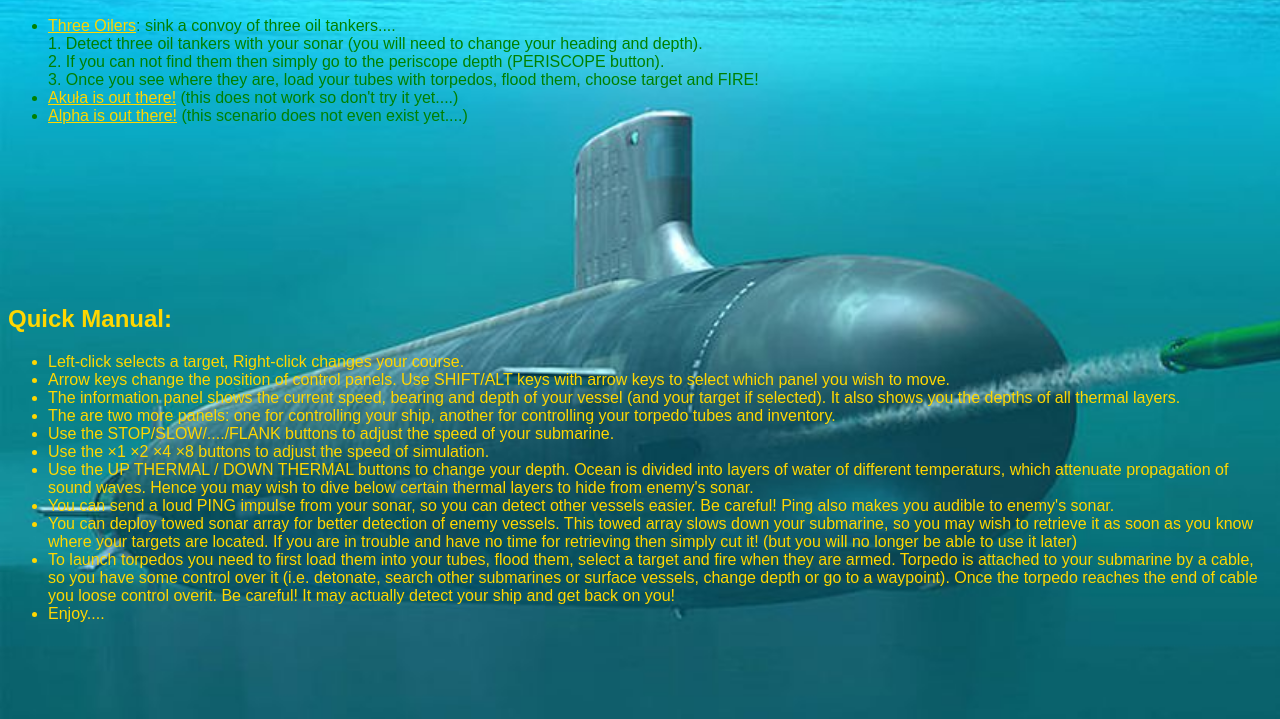
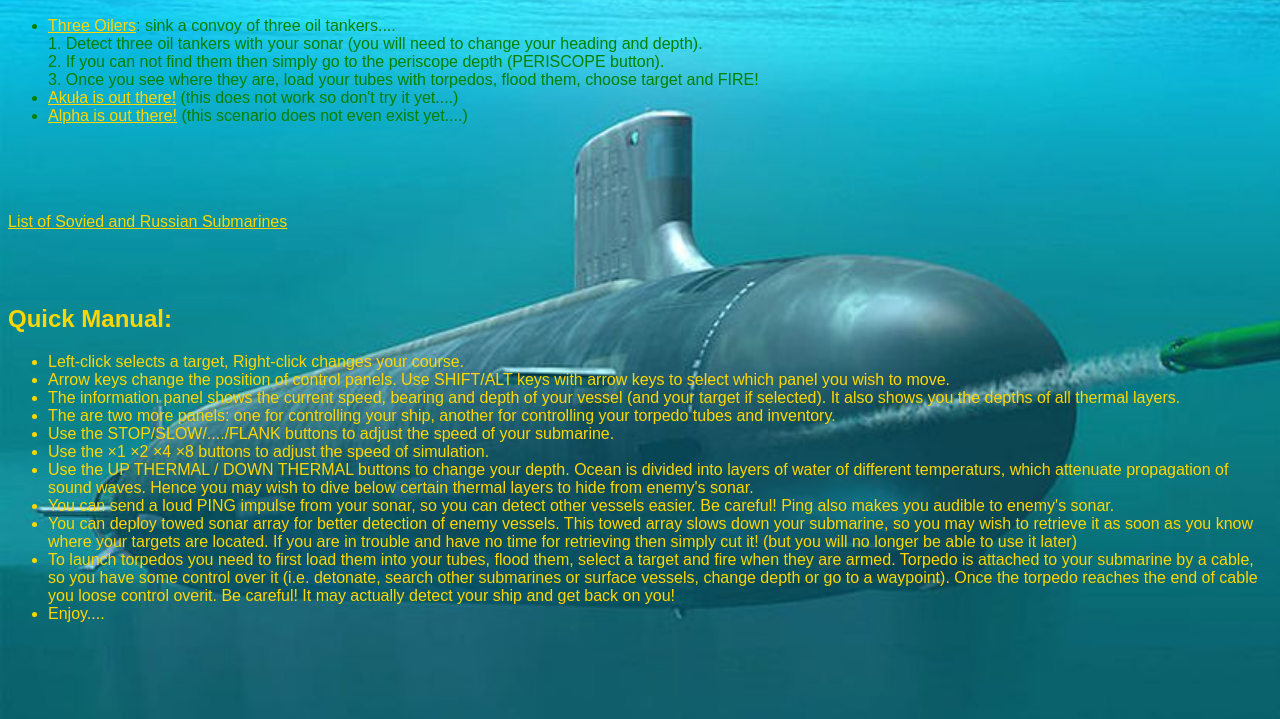
Before and after one commit to HERCsMusicSystems/seawolf, a plain HTML site: page seawolf.html in a window 1280 px wide. Shown: the part 97-816 px from the top of the page. Drawn offline with Linux system fonts and the light colour scheme.

Commit message:
Link to list of russian submarines added.

```diff
--- a/seawolf.html
+++ b/seawolf.html
@@ -50,8 +50,9 @@
       <li><a href="alpha_is_out_there.html">Alpha is out there!</a> (this scenario does not even exist yet....)</li>
     </ul>
     <br /><br /><br /><br />
+    <div style="color: gold;">
+      <a href="doc/list_of_russian_submarines.html">List of Sovied and Russian Submarines</a>
       <br /><br /><br /><br />
-    <div style="color: gold;">
       <h2>Quick Manual:</h2>
       <ul>
         <li>Left-click selects a target, Right-click changes your course.</li>
```
Lines whose indentation alone changed are shown as unchanged.
